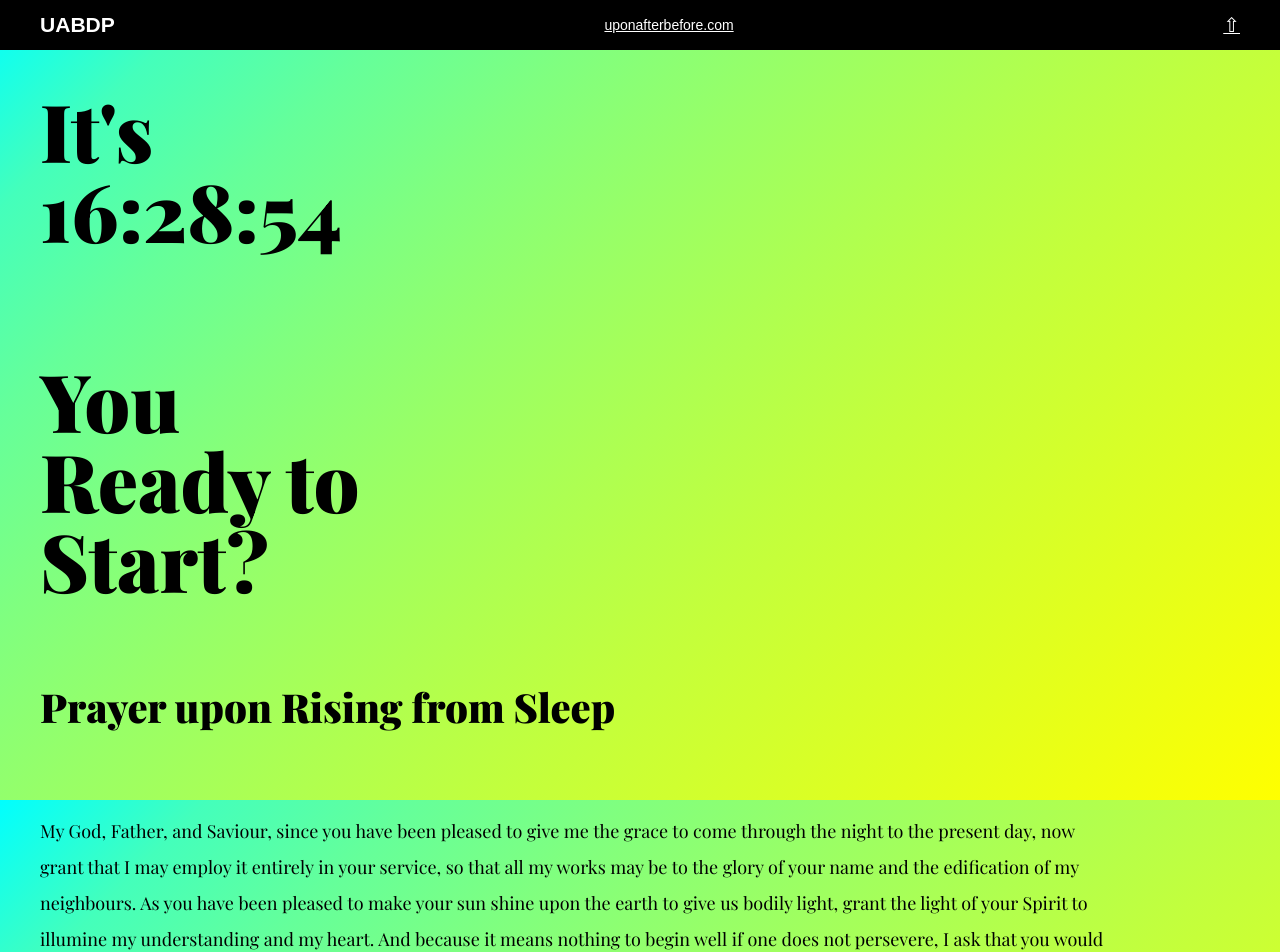
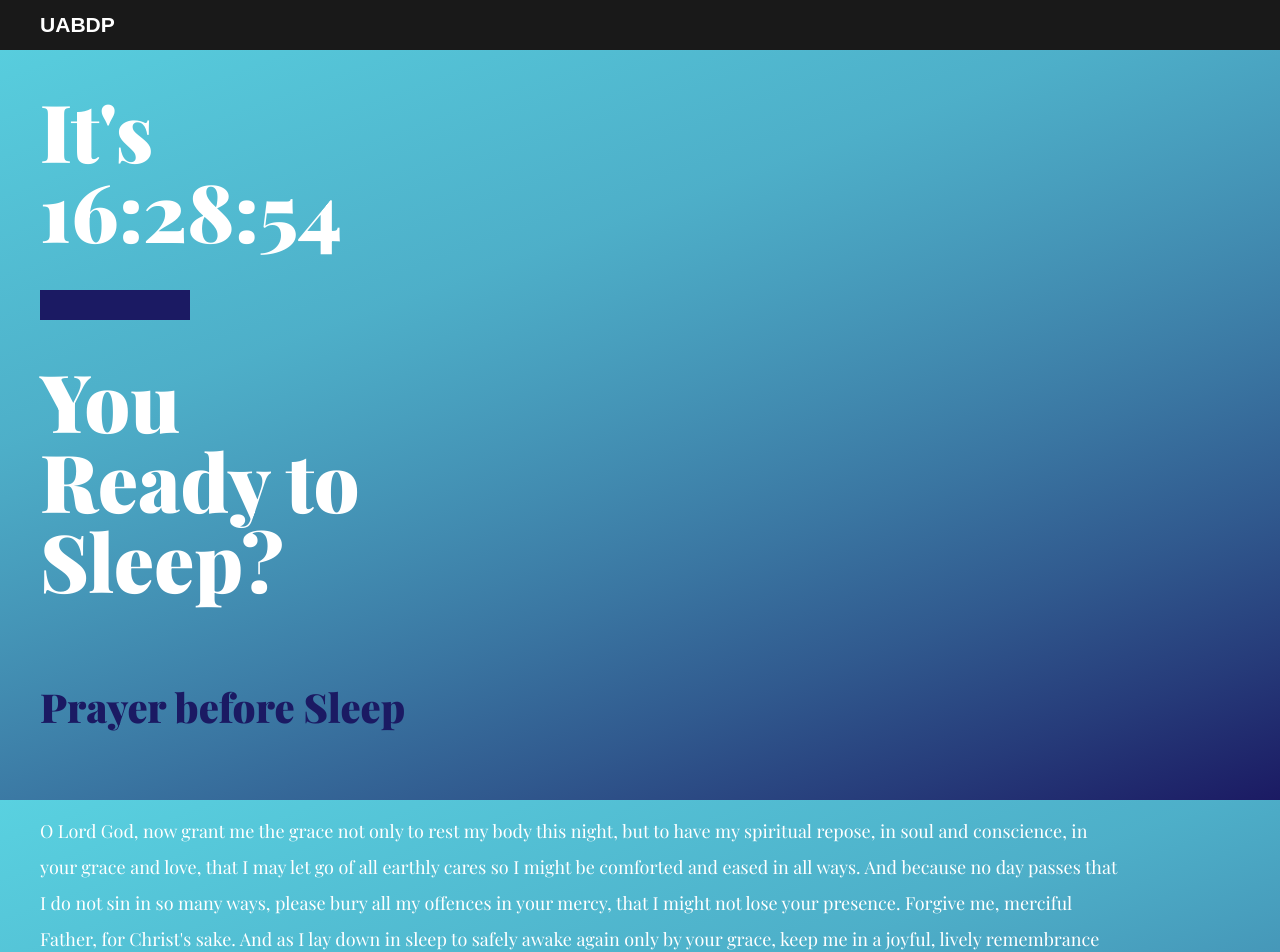
Before and after one commit to crzikrn/uab-app, a React (Create React App) app: page / in a window 1280 px wide. Shown: the top 952 px of the page. Built offline with nearby package versions, Linux system fonts and the light colour scheme; a web font is replaced by a local one.

Commit message:
Update dec 18

```diff
--- a/public/data/data.json
+++ b/public/data/data.json
@@ -1,17 +1,36 @@
 {
-    "prayers" : [{
-        "morning" : {
+    "prayers" : {
+        "start" : {
             "title":"You Ready to Start?",
             "subtitle":"Prayer upon Rising from Sleep",
             "prayer":"My God, Father, and Saviour, since you have been pleased to give me the grace to come through the night to the present day, now grant that I may employ it entirely in your service, so that all my works may be to the glory of your name and the edification of my neighbours. As you have been pleased to make your sun shine upon the earth to give us bodily light, grant the light of your Spirit to illumine my understanding and my heart. And because it means nothing to begin well if one does not persevere, I ask that you would continue to increase your grace in me until you have led me into full communion with your Son, Jesus Christ our Lord, who is the true Sun of our souls, shining day and night, eternally and without end. Hear me, merciful Father, by our Lord Jesus Christ"
-                }
+            ,"color": "white",
+           "bar": "#191919"
         },
-            {"after" : {
+
+        "work" : {
             "title":"You Ready to Work?",
             "subtitle":"Prayer upon Beginning Ones Work or Study",
-                "prayer":"My good God, Father, and Saviour, grant me aid by your Holy Spirit to now work fruitfully in my vocation, which is from you, all in order to love you and the people around me rather than for my own gain and glory. Give me wisdom, judgment and prudence, and freedom from my besetting sins. Bring me under the rule of true humility. Let me accept with patience whatever amount of fruitfulness or difficulty in my work that you give me this day. And in all I do, help me to rest always in my Lord Jesus Christ and in his grace alone for my salvation and life. Hear me, merciful Father, by our Lord Jesus Christ, ",
-                "color": "white",
-                "bar": "#222"
+            "prayer":"My good God, Father, and Saviour, grant me aid by your Holy Spirit to now work fruitfully in my vocation, which is from you, all in order to love you and the people around me rather than for my own gain and glory. Give me wisdom, judgment and prudence, and freedom from my besetting sins. Bring me under the rule of true humility. Let me accept with patience whatever amount of fruitfulness or difficulty in my work that you give me this day. And in all I do, help me to rest always in my Lord Jesus Christ and in his grace alone for my salvation and life. Hear me, merciful Father, by our Lord Jesus Christ, "
+            ,"color": "white",
+            "bar": "#191919"
+        },
+
+        "midday" : {
+            "title":"Had'a Good midday Meal?",
+            "subtitle":"Prayer after Midday Meal",
+            "prayer":"O Lord God, I give you thanks for all the benefits and gifts you constantly shower on me. Thank you for sustaining my physical life through food and shelter; for giving me new life through the gospel; and for the certainty of the best and perfect life, which is yet to come. In light of all these blessings, I ask that you would not allow my affections to be tangled in inordinate desires for the things of this world, but let me always set my heart on things above, where Christ, who is my life, is seated at your right hand. Hear me, merciful Father, by our Lord Jesus Christ, "
+            ,"color": "#191919",
+            "bar": "white"
+        },
+
+        "sleep" : {
+            "title":"You Ready to Sleep?",
+            "subtitle":"Prayer before Sleep",
+            "prayer":"O Lord God, now grant me the grace not only to rest my body this night, but to have my spiritual repose, in soul and conscience, in your grace and love, that I may let go of all earthly cares so I might be comforted and eased in all ways. And because no day passes that I do not sin in so many ways, please bury all my offences in your mercy, that I might not lose your presence. Forgive me, merciful Father, for Christ's sake. And as I lay down in sleep to safely awake again only by your grace, keep me in a joyful, lively remembrance that whatever happens, I will someday know my final rising—the resurrection—because Jesus Christ lay down in death for me, and rose for my justification. In his name I pray, "
+            ,"color": "white",
+            "colorp": "white",
+            "bar": "#1b1a63"
         }
-            }]
     }
+}
--- a/public/index.html
+++ b/public/index.html
@@ -35,7 +35,8 @@ For the new generations, where your phone is the first thing you grab.
     Daily prayers based on the time of day. Pray Upon Rising, After the Midday Meal, and Before Sleep.
 
     Based on Tim Keller's Patterns for daily Prayer.
-Code by Michael Karam Byun (crzikrn.github.io) Nov 2017
+    Code by Michael Karam Byun (crzikrn.github.io) Dec 2017
+    Using create-react-app
 
     -->
   </body>
--- a/src/App.css
+++ b/src/App.css
@@ -5,7 +5,7 @@
 
 html{
   overflow: scroll;
-  background:black;
+  background:#191919;
 }
 
 body{
--- a/src/App.js
+++ b/src/App.js
@@ -10,7 +10,7 @@ class Header extends Component {
   render(){
     let headerbox= {
       display: "flex",
-      background: "black",
+      background: "#191919",
       color:"white",
       height: "50px",
     }
@@ -18,8 +18,8 @@ class Header extends Component {
     return(
       <div className="headerStyle" style={{...flexSpread, ...paddingSpread, ...headerbox}}>
         <h3>UABDP</h3>
-        <p style={{fontSize: "14px"}}><a href="">uponafterbefore.com</a></p>
-        <a href=""><span style={{fontSize: "20px"}}>⇧</span></a>
+        {/* <p style={{fontSize: "14px"}}><a href="">uponafterbefore.com</a></p>
+        <a href=""><span style={{fontSize: "20px"}}>⇧</span></a> */}
       </div>
     )
   }
@@ -29,7 +29,7 @@ class Footer extends Component {
   render(){
     let footerBox= {
       display: "flex",
-      background: "black",
+      background: "#191919",
       color:"white",
       height: "50px",
       fontStyle:"regular",
--- a/src/Content.js
+++ b/src/Content.js
@@ -15,8 +15,7 @@ class Prayer extends Component {
         this.state = {
             error: null,
             isLoaded: false,
-            data: [],
-            sendData: null
+            data: []
         };
     }
 
@@ -45,7 +44,11 @@ class Prayer extends Component {
         if (error) {
             return <div> Error: {error.message}</div>;
         } else if (!isLoaded) {
-            return <div>Loading...</div>;
+
+            return (
+                <div><h1 style={{lineHeight:"100px",marginTop: "40px", marginBottom: "100px"}}>Prayer Being Loaded Please Wait...</h1></div>
+            )
+
           } else {
             // let pray =[];
             // const morning = Object.keys(data.morning).map(key =>
@@ -92,26 +95,35 @@ function Bar(props){
 class Greeting extends Component{
     render(){
     const data = this.props.data;
-        console.log(data)
-    let hours = newFunction();
 
-    if(hours.getHours() > 6 && hours.getHours() < 21){
-        document.body.style.background = "linear-gradient(135deg, cyan, 30%, yellow) fixed";
+    let hours = new Date();
+
+        if(hours.getHours() >= 5 && hours.getHours() < 9){
+            document.body.style.background = "linear-gradient(135deg, #6df8fc, 15%, #71f485,80%, #f7f733) fixed";
             return(
-            <Read title={data[0].morning.title} subtitle={data[0].morning.subtitle} prayer={data[0].morning.prayer}/>
+            <Read title={data.start.title} subtitle={data.start.subtitle} prayer={data.start.prayer} color={data.start.color} bar={data.start.bar}/>
             )
         }
-      else if(hours.getHours() < 11){
+
+        else if(hours.getHours() >= 9 && hours.getHours() <= 11){
+            document.body.style.background = "linear-gradient(160deg, #f39332, 65%, #fef734) fixed";
             return(
-            <div>
-
-            </div>
+                <Read title={data.work.title} subtitle={data.work.subtitle} prayer={data.work.prayer} color={data.work.color} bar={data.work.bar}/>
             )
         }
+
+        else if(hours.getHours() >= 11 && hours.getHours() <= 15){
+            document.body.style.background = "linear-gradient(160deg, #fef734, 65%, #f39332) fixed";
+            console.log("midday!")
+            return(
+                <Read title={data.midday.title} subtitle={data.midday.subtitle} prayer={data.midday.prayer} color={data.midday.color} bar={data.midday.bar}/>
+            )
+          }
+
         else {
-        document.body.style.background = "linear-gradient(160deg, #f39332, 65%, #fef734) fixed";
+            document.body.style.background = "linear-gradient(160deg, #59d1e0, 65%, #1b1a63) fixed";
             return(
-            <Read title={data[1].after.title} subtitle={data[1].after.subtitle} prayer={data[1].after.prayer} color={data[1].after.color} bar={data[1].after.bar}/>
+                <Read title={data.sleep.title} subtitle={data.sleep.subtitle} prayer={data.sleep.prayer} color={data.sleep.color} colorp={data.sleep.colorp} bar={data.sleep.bar}/>
             )
         }
     }
@@ -119,7 +131,6 @@ class Greeting extends Component{
 
 class Read extends Component {
     render(){
-
         let timeStyle = {
             textAlign: "left",
             paddingTop: "40px",
@@ -133,8 +144,8 @@ class Read extends Component {
           <Clock color={this.props.color}/>
           <Bar value="3" color={this.props.bar} />
           <h1 style={{textAlign: "left", width:"33%", marginTop: "40px", color: this.props.color}}>{this.props.title}</h1>
-          <h2 style={{textAlign: "left",marginTop: "80px"}}>{this.props.subtitle}</h2>
-          <p style={{lineHeight: "36px", marginTop: "80px"}}>{this.props.prayer}
+          <h2 style={{textAlign: "left",marginTop: "80px", color: this.props.bar}}>{this.props.subtitle}</h2>
+          <p style={{lineHeight: "36px", marginTop: "80px", color: this.props.colorp}}>{this.props.prayer}
             <span style={{dispaly:"inline", fontStyle: "italic"}}> Amen.</span>
           </p>
         </div>
@@ -153,9 +164,3 @@ class Content extends Component {
   }
 
   export default Content;
-
-function newFunction() {
-    let hours = new Date();
-    let greeting = '';
-    return hours;
-}
```
Lines whose indentation alone changed are shown as unchanged.
